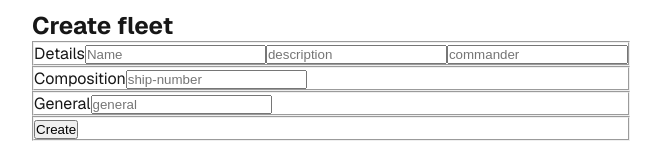
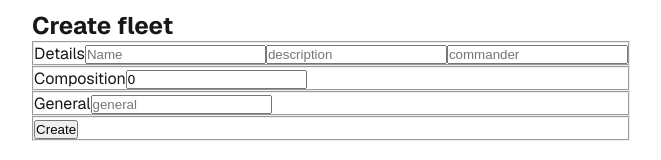
Before and after one commit to CoachGodzup/star_wars_fleet_builder, a Next.js app: page / in a window 1280 px wide. Shown: the part 325-485 px from the top of the page, without its empty margins (309-970 px from the left). Built offline with nearby package versions, Linux system fonts and the light colour scheme.

Commit message:
chore(main): mocked general form

```diff
--- a/src/components/globalForm.tsx
+++ b/src/components/globalForm.tsx
@@ -1,19 +1,23 @@
 import React from 'react';
 
-export type DetailFormProps = {
+export type DetailFormInputs = {
     fleetName: string;
     description: string;
     commander: string;
 }
 
-export type CompositionFormProps = {}
+export type CompositionFormInputs = {
+    shipNumber: string;
+}
 
-export type GeneralFormProps = {
+export type GeneralFormInputs = {
     general: string;
 }
 
+export type GlobalFormInputs = DetailFormInputs & CompositionFormInputs & GeneralFormInputs;
+
 type GlobalFormProps = {
-    onSubmit: (data: DetailFormProps) => void;
+    onSubmit: (data: GlobalFormInputs) => void;
 }
 
 const GlobalForm: React.FC<GlobalFormProps> = ({onSubmit}) => {
@@ -21,9 +25,9 @@ const GlobalForm: React.FC<GlobalFormProps> = ({onSubmit}) => {
     const [description, setDescription] = React.useState('');
     const [commander, setCommander] = React.useState('');
 
-    // const [shipNumber, setShipNumber] = React.useState(0);
+    const [shipNumber, setShipNumber] = React.useState('0');
 
-//    const [general, setGeneral] = React.useState('');
+    const [general, setGeneral] = React.useState('');
 
     const handleSubmit = (event: React.FormEvent<HTMLFormElement>) => {
         event.preventDefault();
@@ -31,7 +35,9 @@ const GlobalForm: React.FC<GlobalFormProps> = ({onSubmit}) => {
         onSubmit({
             fleetName,
             description,
-            commander
+            commander,
+            shipNumber,
+            general,
         });
     }
 
@@ -46,11 +52,11 @@ const GlobalForm: React.FC<GlobalFormProps> = ({onSubmit}) => {
             <fieldset>
                 <label>Composition</label>
                 {/* add multiple choice from a list */}
-                <input name='ship-number' data-testid='composition' type='number' placeholder='ship-number' />
+                <input name='ship-number' value={shipNumber} required onChange={(elm) => setShipNumber(elm.currentTarget.value)} data-testid='composition' type='string' placeholder='ship-number' />
             </fieldset>
             <fieldset>
                 <label>General</label>
-                <input name='general' data-testid='general' type='text' placeholder='general' />
+                <input name='general' value={general} required onChange={(elm) => setGeneral(elm.currentTarget.value)} data-testid='general' type='text' placeholder='general' />
             </fieldset>
             <fieldset>
                 <input type="submit" data-testid='submit' value="Create" />
```
Also changed, not shown: 1 other file (tests, documents, lock files or other folders).
